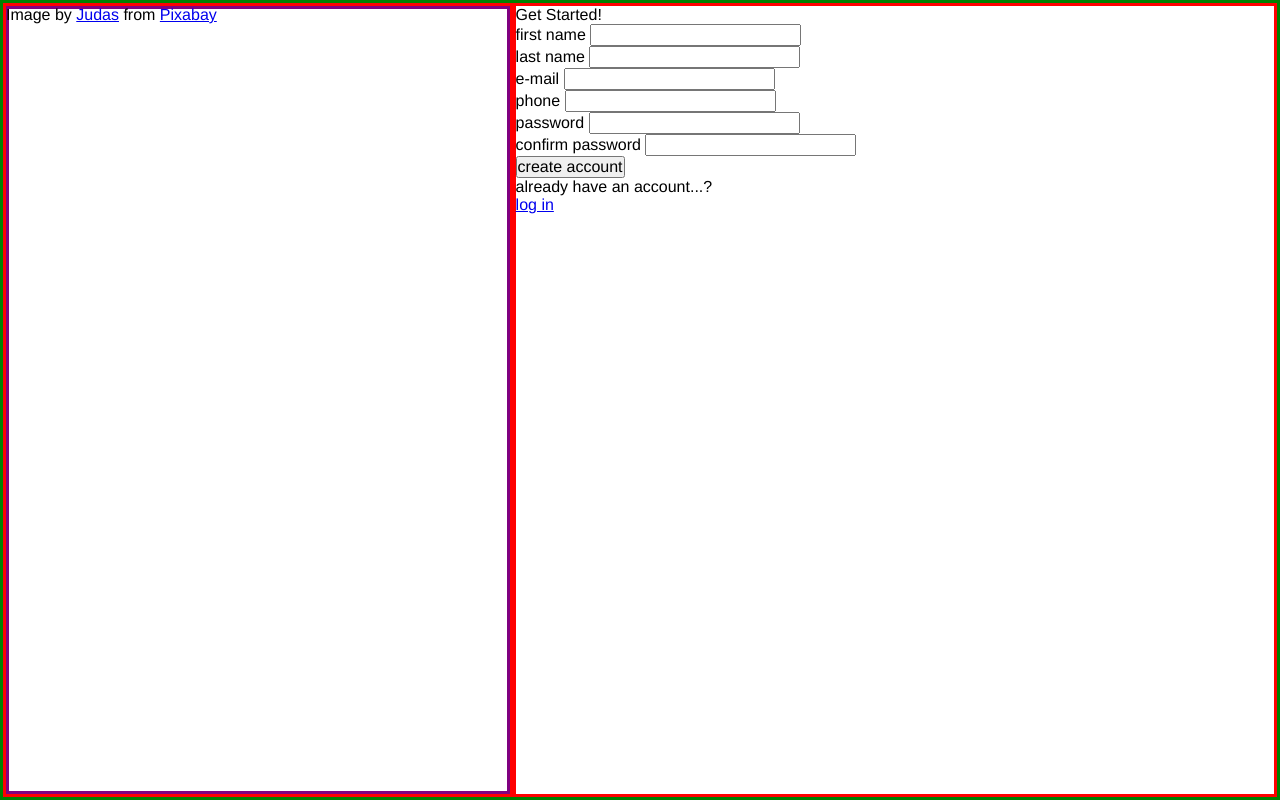
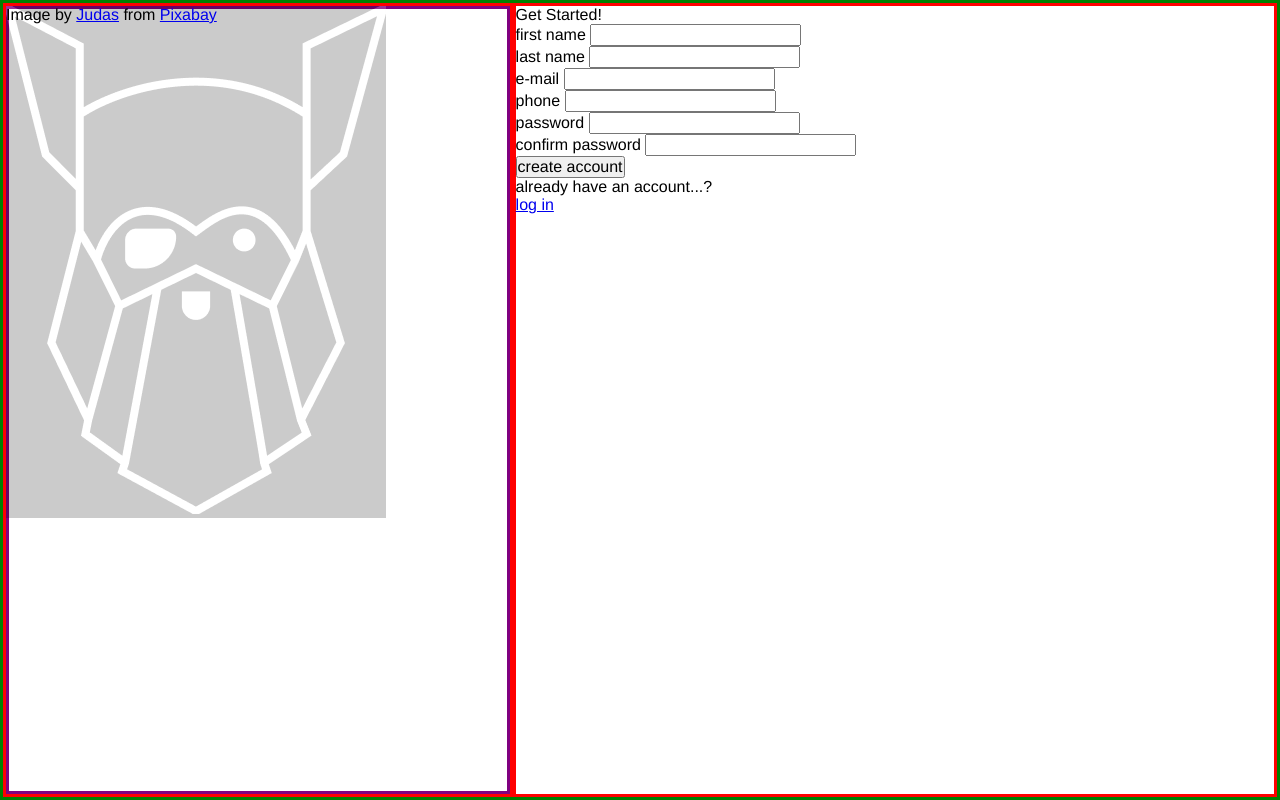
Before and after one commit to MellowMeh/odin-sign-up-form, a plain HTML site: page index.html in a window 1280 px wide. Drawn offline with Linux system fonts and the light colour scheme.

Commit message:
Add logo graphic
Logo-container removed from document flow so that it
overlaps the graphic.

```diff
--- a/index.html
+++ b/index.html
@@ -9,7 +9,9 @@
 <body>
     <main>
         <div class="side-graphic">
-            <div class="logo"></div>
+            <div class="logo-container">
+                <img class="logo" src="./images/odin-logo.png">
+            </div>
             <div class="image-container">
                 <img class="graphic">
             </div>
--- a/style/index.css
+++ b/style/index.css
@@ -40,6 +40,12 @@ main {
     border-style: solid;
 }
 
+.logo-container {
+    position: absolute;
+    background-color: black;
+    opacity: 20%;
+}
+
 .image-container {
     height: 100%;
     width: 100%;
```
